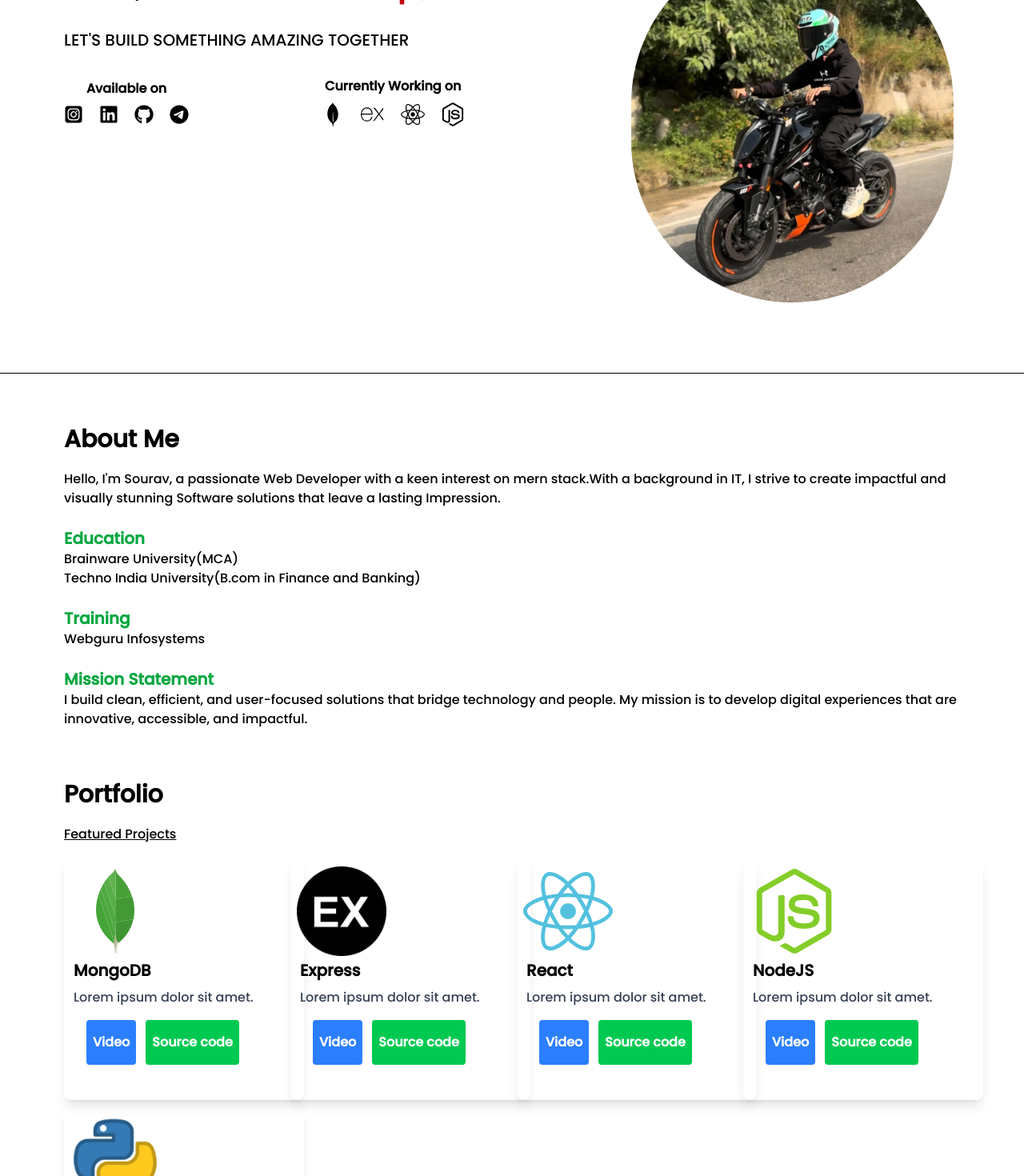
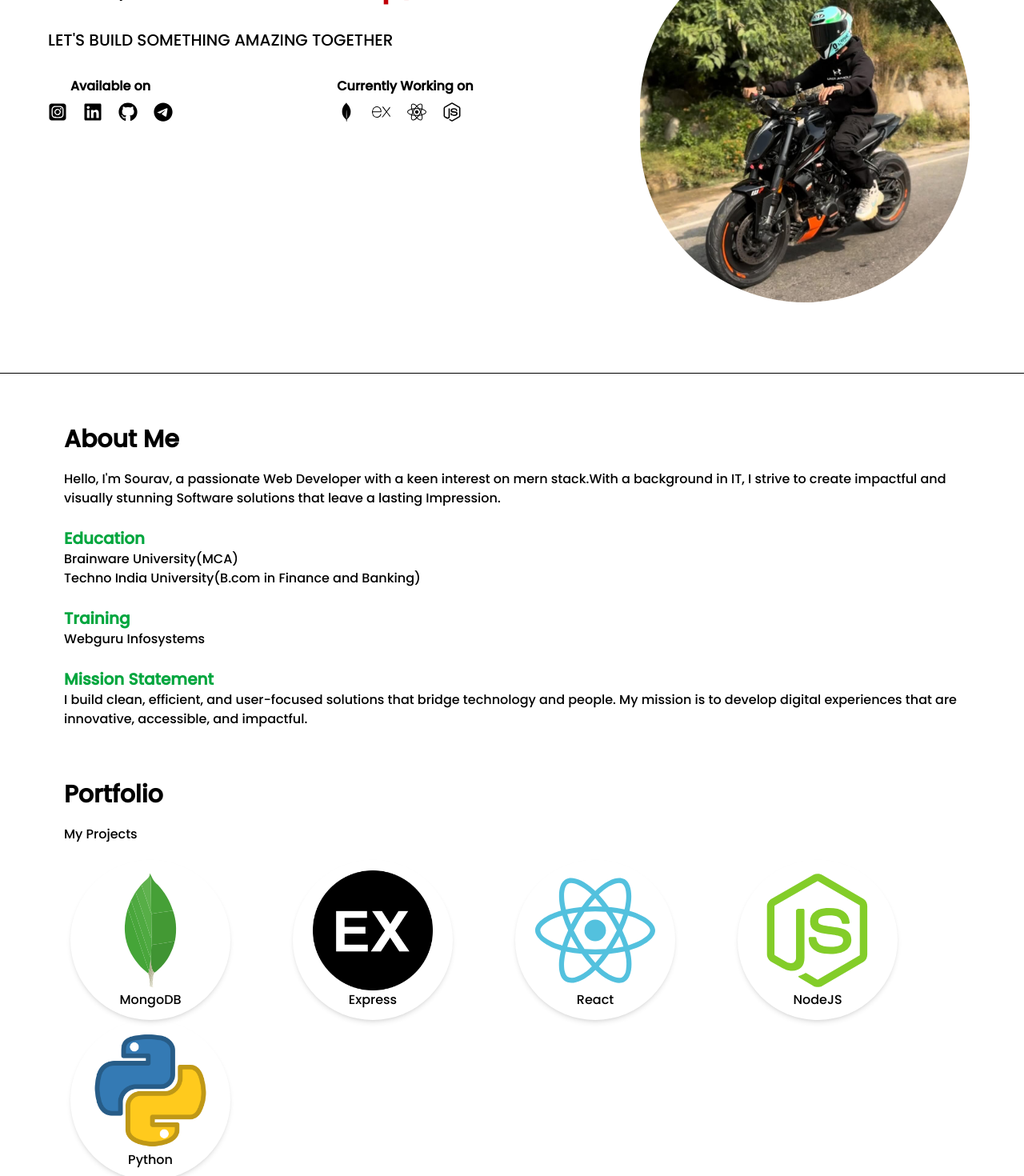
Before and after one commit to souravkhasnobish/Portfolio-Frontend, a React (Vite) app: page / in a window 1280 px wide. Shown: the part 240-1710 px from the top of the page at 80% size. Built offline with nearby package versions, Linux system fonts and the light colour scheme.

Commit message:
initial message

```diff
--- a/src/components/Experience.jsx
+++ b/src/components/Experience.jsx
@@ -50,7 +50,7 @@ const Experience = () => {
       <div>
         <h1 className="text-3xl font-bold mb-5">Experience</h1>
         <p>I have experience in these technologies</p>
-        <div className="grid grid-cols-2 md:grid-cols-5 gap-7 my-3">
+        <div className="grid grid-cols-2 md:grid-cols-4 my-3 p-2 gap-x-2">
           {cardItems.map(({ id, logo, name }) => (
             <div
               key={id}
@@ -58,7 +58,7 @@ const Experience = () => {
             >
               <img
                 src={logo}
-                className="max-w-[150px] max-h-[150px] object-contain"
+                className="md:max-w-[150px] md:max-h-[150px] sm:max-w-[100px] sm:max-h-[100px] object-contain"
                 alt=""
               />
               <div>
--- a/src/components/Home.jsx
+++ b/src/components/Home.jsx
@@ -13,11 +13,8 @@ import { ReactTyped } from "react-typed";
 const Home = () => {
   return (
     <>
-      <div
-        name="Home"
-        className="max-w-screen-2xl container mx-auto px-2 sm:px-4 md:px-20 my-10 sm:my-20"
-      >
-        <div className="flex flex-col md:flex-row">
+      <div name="Home" className="max-w-screen-2xl container mx-auto md:p-15 p-5 m-5">
+        <div className="flex flex-col md:flex-row ">
           <div className="md:w-1/2 mt-8 md:mt-24 space-y-2 order-2 md:order-1">
             <span className="text-lg sm:text-xl">Welcome In My Feed</span>
             <div className="flex space-x-2 text-xl sm:text-2xl md:text-4xl items-center flex-wrap">
@@ -40,13 +37,13 @@ const Home = () => {
             <div className="flex flex-col md:flex-row md:space-y-0 space-y-6 justify-between items-center">
               <div className="space-y-2">
                 <h1 className="font-bold  text-center">Available on</h1>
-                <ul className="flex flex-wrap space-x-3 sm:space-x-5 justify-center md:justify-start">
+                <ul className="flex flex-wrap justify-center md:justify-start gap-5">
                   <li>
                     <a
                       href="https://www.instagram.com/crew_igl/"
                       target="_blank"
                     >
-                      <FaSquareInstagram className="text-xl sm:text-2xl cursor-pointer" />
+                      <FaSquareInstagram className="text-xl md:text-2xl cursor-pointer" />
                     </a>
                   </li>
                   <li>
@@ -54,7 +51,7 @@ const Home = () => {
                       href="https://www.linkedin.com/in/sourav-khasnobish-58825a24a/"
                       target="_blank"
                     >
-                      <FaLinkedin className="text-xl sm:text-2xl cursor-pointer" />
+                      <FaLinkedin className="text-xl md:text-2xl  cursor-pointer" />
                     </a>
                   </li>
                   <li>
@@ -62,40 +59,40 @@ const Home = () => {
                       href="https://github.com/souravkhasnobish"
                       target="_blank"
                     >
-                      <FaGithub className="text-xl sm:text-2xl cursor-pointer" />
+                      <FaGithub className="text-xl md:text-2xl cursor-pointer" />
                     </a>
                   </li>
                   <li>
                     <a href="https://t.me" target="_blank">
-                      <FaTelegram className="text-xl sm:text-2xl cursor-pointer" />
+                      <FaTelegram className="text-xl md:text-2xl cursor-pointer" />
                     </a>
                   </li>
                 </ul>
               </div>
               {/* Currently working on section */}
-              <div className="space-y-2">
+              <div className="space-y-2 ">
                 <h1 className="font-bold text-center">Currently Working on</h1>
-                <ul className="flex flex-wrap space-x-3 sm:space-x-5 justify-center md:justify-start">
+                <ul className="flex flex-wrap gap-5 justify-center md:justify-start ">
                   <li>
-                    <SiMongodb className="text-lg sm:text-xl md:text-3xl hover:scale-110 duration-200 rounded-full" />
+                    <SiMongodb className="text-xl md:text-2xl hover:scale-110 duration-200 rounded-full" />
                   </li>
                   <li>
-                    <SiExpress className="text-lg sm:text-xl md:text-3xl hover:scale-110 duration-200 rounded-full" />
+                    <SiExpress className="text-xl md:text-2xl hover:scale-110 duration-200 rounded-full" />
                   </li>
                   <li>
-                    <FaReact className="text-lg sm:text-xl md:text-3xl hover:scale-110 duration-200 rounded-full" />
+                    <FaReact className="text-xl md:text-2xl  hover:scale-110 duration-200 rounded-full" />
                   </li>
                   <li>
-                    <FaNodeJs className="text-lg sm:text-xl md:text-3xl hover:scale-110 duration-200 rounded-full" />
+                    <FaNodeJs className="text-xl md:text-2xl hover:scale-110 duration-200 rounded-full" />
                   </li>
                 </ul>
               </div>
             </div>
           </div>
-          <div className="md:mt-20 xl:ml-50 mt-8 order-1 flex justify-center md:justify-start p-2">
+          <div className="md:mt-20 md:mr-auto   xl:ml-50 mt-8 order-1 flex justify-center md:justify-start  p-2">
             <img
               src={image}
-              className="rounded-full w-36 sm:w-48 h-36 sm:h-48 md:w-[450px] md:h-[450px] object-cover"
+              className="rounded-full w-35 h-35 sm:w-48 sm:h-48 md:w-[300px] md:h-[300px] xl:w-[450px] xl:h-[450px] object-cover"
               alt=""
             />
           </div>
--- a/src/components/Navbar.jsx
+++ b/src/components/Navbar.jsx
@@ -2,7 +2,7 @@ import { useState, useEffect } from "react";
 import { Link } from "react-scroll";
 import { AiOutlineMenu } from "react-icons/ai";
 import { IoCloseSharp } from "react-icons/io5";
-import { BsSun, BsMoon } from "react-icons/bs";
+import { BsSun, BsMoon, BsSlack } from "react-icons/bs";
 
 const Navbar = () => {
   const [menu, setMenu] = useState(false);
@@ -43,14 +43,18 @@ const Navbar = () => {
 
   return (
     <>
-      <div className={`max-w-screen-2xl container mx-auto px-4 md:px-20 shadow-md h-16 fixed top-0 left-0 right-0 z-50 transition-colors duration-300 ${
-        darkMode ? "bg-gray-900" : "bg-white"
-      }`}>
+      <div
+        className={`max-w-screen-2xl container mx-auto px-4 md:px-20 shadow-md h-16 fixed top-0 left-0 right-0 z-50 transition-colors duration-300 ${
+          darkMode ? "bg-gray-900" : "bg-white"
+        }`}
+      >
         <div className="flex justify-between items-center h-16">
           <div className="flex space-x-2">
-            <h1 className={`font-bold text-xl cursor-pointer${
-              darkMode ? "text-gray-100" : "text-gray-900"
-            }`}>
+            <h1
+              className={`font-bold text-xl cursor-pointer${
+                darkMode ? "text-gray-100" : "text-gray-900"
+              }`}
+            >
               Sourav Khasnobish
             </h1>
           </div>
@@ -80,25 +84,37 @@ const Navbar = () => {
             <button
               onClick={toggleDarkMode}
               aria-label="Toggle Dark Mode"
-              className={`${darkMode ? "text-gray-100" : "text-gray-900"} focus:outline-none`}
+              className={`${
+                darkMode ? "text-gray-100" : "text-gray-900"
+              } focus:outline-none`}
             >
               {darkMode ? <BsSun size={24} /> : <BsMoon size={24} />}
             </button>
             <div onClick={() => setMenu(!menu)} className="md:hidden">
               {menu ? (
-                <IoCloseSharp size={24} color={darkMode ? undefined : "#ffffff"} />
+                <IoCloseSharp
+                  size={24}
+                  color={darkMode ? undefined : "#ffffff"}
+                />
               ) : (
-                <AiOutlineMenu size={24} color={darkMode ? undefined : "#ffffff"} />
+                <AiOutlineMenu
+                  size={24}
+                  color={darkMode ? undefined : "#ffffff"}
+                />
               )}
             </div>
           </div>
         </div>
         {/* mobile Navbar */}
         {menu && (
-          <div className="bg-white dark:bg-gray-900">
-            <ul className={`md:hidden flex flex-col h-screen items-center justify-center space-y-3 text-xl ${
-              darkMode ? "text-gray-100" : "text-gray-900"
-            }`}>
+          <div
+            className={`${darkMode ? "text-gray-100 bg-gray-800"  : "text-gray-900 bg-gray-300"}`}
+          >
+            <ul
+              className={`md:hidden flex flex-col h-screen items-center justify-center  text-xl ${
+                darkMode ? "text-gray-100" : "text-gray-900"
+              }`}
+            >
               {navItems.map(({ id, text }) => (
                 <li
                   className="hover:scale-105 duration-200 cursor-pointer font-semibold"
--- a/src/components/Portfolio.jsx
+++ b/src/components/Portfolio.jsx
@@ -4,63 +4,64 @@ import express from "../../public/express.png"
 import react from "../../public/react.svg"
 import nodejs from "../../public/node.svg"
 const Portfolio = () => {
-  const cardItems=[
+  const cardItems = [
     {
-      id:1,
-      logo:mongoDB,
-      name:"MongoDB"
+      id: 1,
+      logo: mongoDB,
+      name: "MongoDB",
     },
 
     {
-      id:2,
-      logo:express,
-      name:"Express"
+      id: 2,
+      logo: express,
+      name: "Express",
     },
 
     {
-      id:3,
-      logo:react,
-      name:"React"
-    },
-
-
-    {
-      id:4,
-      logo:nodejs,
-      name:"NodeJS"
+      id: 3,
+      logo: react,
+      name: "React",
     },
 
     {
-      id:5,
-      logo:python,
-      name:"Python"
+      id: 4,
+      logo: nodejs,
+      name: "NodeJS",
     },
 
-  ]
+    {
+      id: 5,
+      logo: python,
+      name: "Python",
+    },
+  ];
   return (
-    <div name="Portfolio"className="max-w-screen-2xl container mx-auto px-4 md:px-20">
+    <div
+      name="Portfolio"
+      className="max-w-screen-2xl container mx-auto px-4 md:px-20 my-1 mb-20"
+    >
       <div>
-        <h1 className='text-3xl font-bold mb-5'>Portfolio</h1>
-        <span className='underline semi-bold'>Featured Projects</span>
-        <div className='grid grid-cols-1 md:grid-cols-4 gap-3 my-5'>
-         {cardItems.map(({id,logo,name})=>(
-          <div key={id} className='md:w-[300px] md:h-[300px]  rounded-lg shadow-lg p-1 cursor-pointer hover:scale-110 duration-300'>
-<img src={logo} className='max-w-[120px] max-h-[120px] object-contain p-1' alt="" />
-            <div>
-              <div className='font-bold text-xl mb-2 px-2'>{name}</div>
-              <p className='px-2 text-gray-700'>Lorem ipsum dolor sit amet.</p>
+        <h1 className="text-3xl font-bold mb-5">Portfolio</h1>
+        <p>My Projects</p>
+        <div className="grid grid-cols-2 md:grid-cols-4 my-3 p-2 gap-x-2">
+          {cardItems.map(({ id, logo, name }) => (
+            <div
+              key={id}
+              className="md:h-[200px] md:w-[200px] flex flex-col items-center justify-center rounded-full shadow-md p-1 cursor-pointer hover:scale-110 duration-300"
+            >
+              <img
+                src={logo}
+                className="md:max-w-[150px] md:max-h-[150px] sm:max-w-[130px] sm:max-h-[130px] object-cover"
+                alt=""
+              />
+              <div>
+                <div className="">{name}</div>
+              </div>
             </div>
-            <div className='justify-around px-6 py-4 space-x-3'>
-              <button className='bg-blue-500 hover:bg-blue-700 text-white font-bold px-2 py-4 rounded'>Video</button>
-              <button className='bg-green-500 hover:bg-green-700 text-white font-bold px-2 py-4 rounded'>Source code</button>
-            </div>
-          </div>
-         ))}
+          ))}
         </div>
       </div>
-
     </div>
-  )
-}
-
+  );
+};
 export default Portfolio
```
